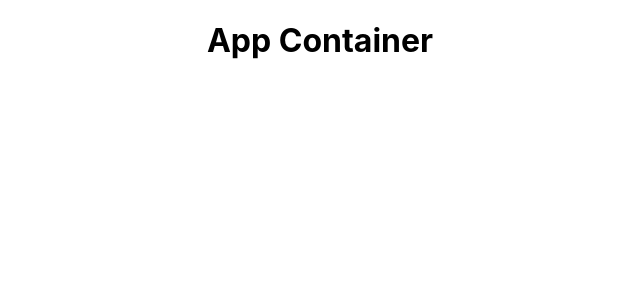
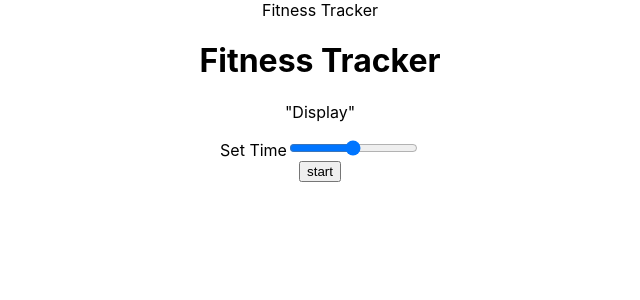
Before and after one commit to MKortmann/Fitness-Tracker, a React (Create React App) app in the folder fitnesstracker/: page / in a window 1280 px wide. Shown: the top 300 px of the page, without its empty margins (320-960 px from the left). Built offline with nearby package versions, Linux system fonts and the light colour scheme.

Commit message:
add: basics components

```diff
--- a/fitnesstracker/src/App.js
+++ b/fitnesstracker/src/App.js
@@ -1,12 +1,35 @@
 import React, { Component } from 'react';
+import Button from "./components/Button";
+import Navbar from "./components/Navbar";
+import Input from "./components/Input";
+import Display from "./components/Display";
 import './App.css';
 
 class App extends Component {
 
+  state = {
+    timerLoops: [],
+    btnStates: ["start", "stop"]
+  }
+
+  startTimer = () => {
+    alert("You clicked at this button!");
+    console.log("clicked");
+  }
+
+  changed = () => {
+    alert("changed the input value!")
+  }
+
+
   render() {
     return (
       <div className="App">
-        <h1>App Container</h1>
+        <Navbar />
+        <h1>Fitness Tracker</h1>
+        <Display />
+        <Input changed={this.changed}/>
+        <Button startTimer={this.startTimer} btnName={this.state.btnStates[0]}/>
       </div>
     );
   }
--- /dev/null
+++ b/fitnesstracker/src/components/Button.js
@@ -0,0 +1,12 @@
+import React from "react";
+
+
+const button = (props) => {
+  return (
+    <div>
+      <button onClick={props.startTimer}>{props.btnName}</button>
+    </div>
+  );
+}
+
+export default button;
--- /dev/null
+++ b/fitnesstracker/src/components/Display.js
@@ -0,0 +1,11 @@
+import React from "react";
+
+const display = () => {
+
+  return (
+    <p>"Display"</p>
+  )
+
+}
+
+export default display;
--- /dev/null
+++ b/fitnesstracker/src/components/Input.js
@@ -0,0 +1,14 @@
+import React from "react";
+
+const input = (props) => {
+
+  return (
+      <div>
+        <label>Set Time</label>
+        <input type="range" onChange={props.changed}></input>
+      </div>
+  );
+
+}
+
+export default input;
--- /dev/null
+++ b/fitnesstracker/src/components/Navbar.js
@@ -0,0 +1,11 @@
+import React from "react";
+
+const navbar = () => {
+
+  return (
+    <nav>Fitness Tracker</nav>
+  )
+
+}
+
+export default navbar;
```
